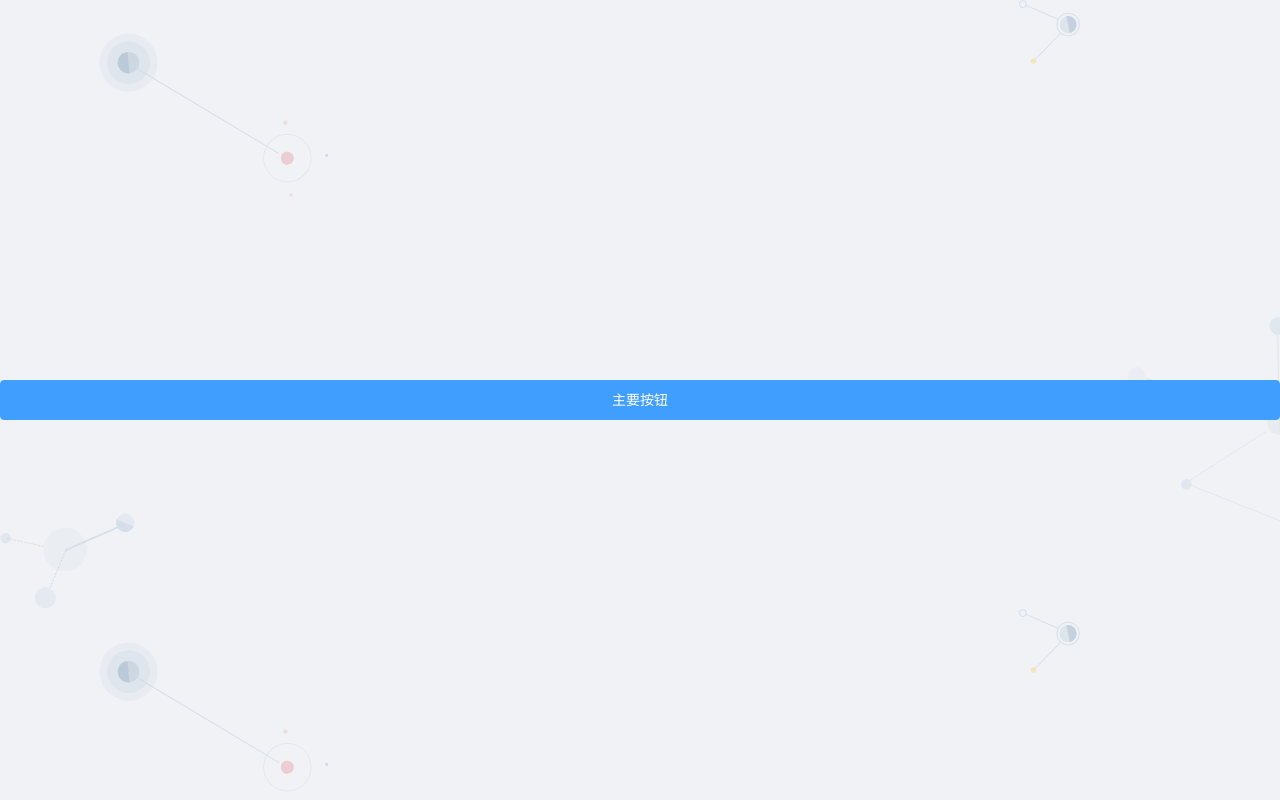
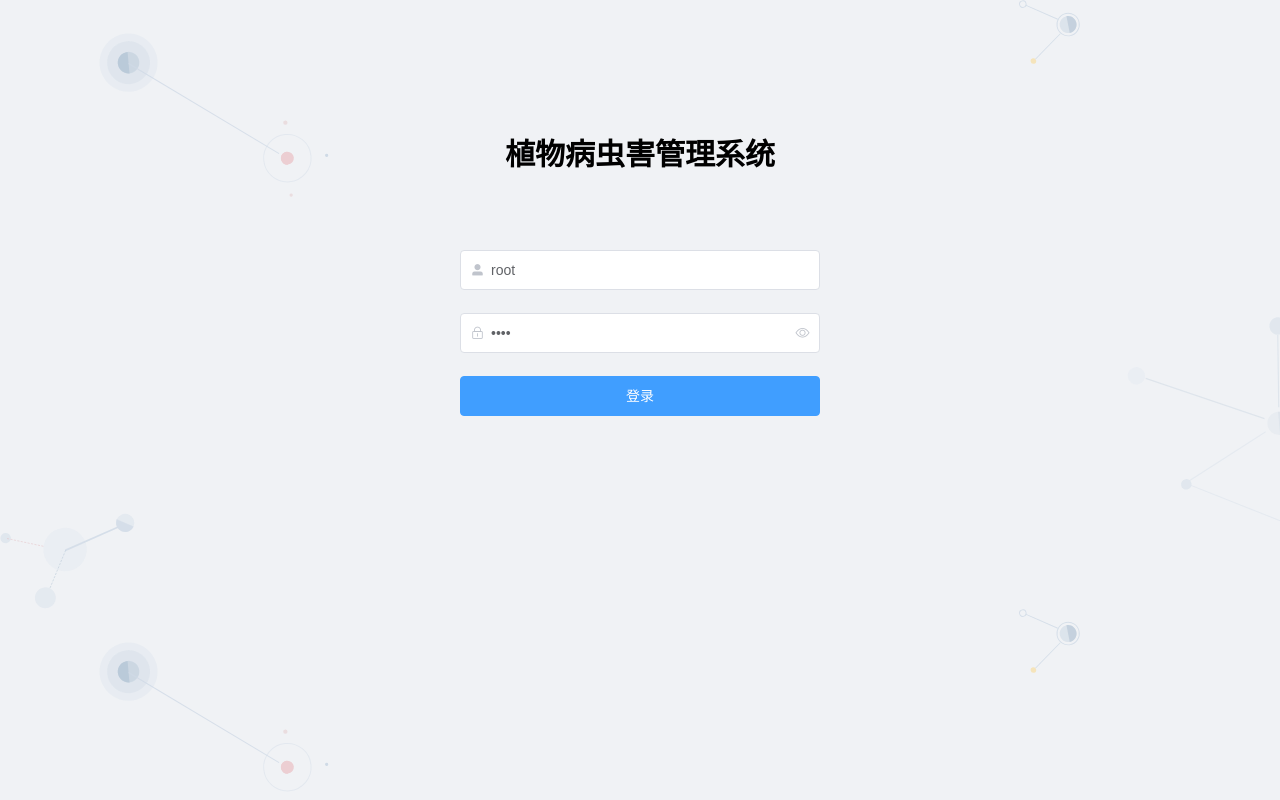
Before and after one commit to ZSC-plant-disease-and-pest/management-platform, a Vue app: page /login in a window 1280 px wide. Built offline with nearby package versions, Linux system fonts and the light colour scheme.

Commit message:
feat: add login interface

```diff
--- a/src/views/login/index.vue
+++ b/src/views/login/index.vue
@@ -1,25 +1,87 @@
 <template>
   <div class="login">
-    <el-button type="primary">主要按钮</el-button>
+    <div class="box">
+      <div class="header">
+        <span class="title">
+          植物病虫害管理系统
+        </span>
+      </div>
+      <div class="content">
+        <el-form ref="loginFormRef" :model="loginForm">
+          <el-form-item prop="username" :rules="rules.username">
+            <el-input
+              placeholder="账号"
+              prefix-icon="el-icon-user-solid"
+              v-model="loginForm.username"
+            />
+          </el-form-item>
+          <el-form-item prop="password" :rules="rules.password">
+            <el-input
+              type="password"
+              placeholder="密码"
+              :show-password="true"
+              prefix-icon="el-icon-lock"
+              v-model="loginForm.password"
+            />
+          </el-form-item>
+          <el-form-item>
+            <el-button class="button" type="primary" @click="submitForm">
+              登录
+            </el-button>
+          </el-form-item>
+        </el-form>
+      </div>
+    </div>
   </div>
 </template>
 
 <script lang="ts">
-import { defineComponent, ref, toRefs } from 'vue';
+import {
+  ref,
+  toRefs,
+  reactive,
+  defineComponent
+} from 'vue';
+
+interface userForm {
+  username: string;
+  password: string;
+}
 
 export default defineComponent({
   prop: {},
   components: {},
   setup () {
-    const loading = ref(false);
-    const loginForm = ref({
-      username: 'root',
-      password: 'root'
+    const state = reactive({
+      loginForm: {
+        username: 'root',
+        password: 'root'
+      } as userForm,
+      loginFormRef: ref(),
+      rules: {
+        username: [
+          { required: true, message: '请输入账号', trigger: 'change' },
+          { min: 4, max: 14, message: '账号长度为 4-16 位', trigger: 'change' }
+        ],
+        password: [
+          { required: true, message: '请输入密码', trigger: 'change' },
+          { min: 4, max: 14, message: '密码长度为 4-16 位', trigger: 'change' }
+        ]
+      }
     });
-    const rules = ref({
-      username: [{ required: true, message: '请输入账号' }],
-      password: [{ required: true, message: '请输入密码' }]
-    });
+    const submitForm = () => {
+      state.loginFormRef.validate().then((valid: boolean) => {
+        console.log(valid);
+        if (valid) {
+          // 登陆
+          console.log(state.loginForm);
+        }
+      });
+    };
+    return {
+      ...toRefs(state),
+      submitForm
+    };
   }
 });
 </script>
@@ -30,9 +92,38 @@ export default defineComponent({
   height: 100vh;
   display: flex;
   overflow: hidden;
+  flex-direction: column;
   justify-content: center;
-  flex-direction: column;
   background-color: rgb(240, 242, 245);
   background-image: url("~@/assets/images/login-background.svg");
+
+  .box {
+    top: -15vh;
+    width: 520px;
+    height: 300px;
+    margin: 0 auto;
+    position: relative;
+    text-align: center;
+
+    .header {
+      height: 120px;
+
+      .title {
+        color: black;
+        font-size: 30px;
+        font-weight: 700;
+      }
+    }
+
+    .content {
+      width: 360px;
+      height: 237px;
+      margin: 0 auto;
+
+      .button {
+        width: 360px;
+      }
+    }
+  }
 }
 </style>
```
